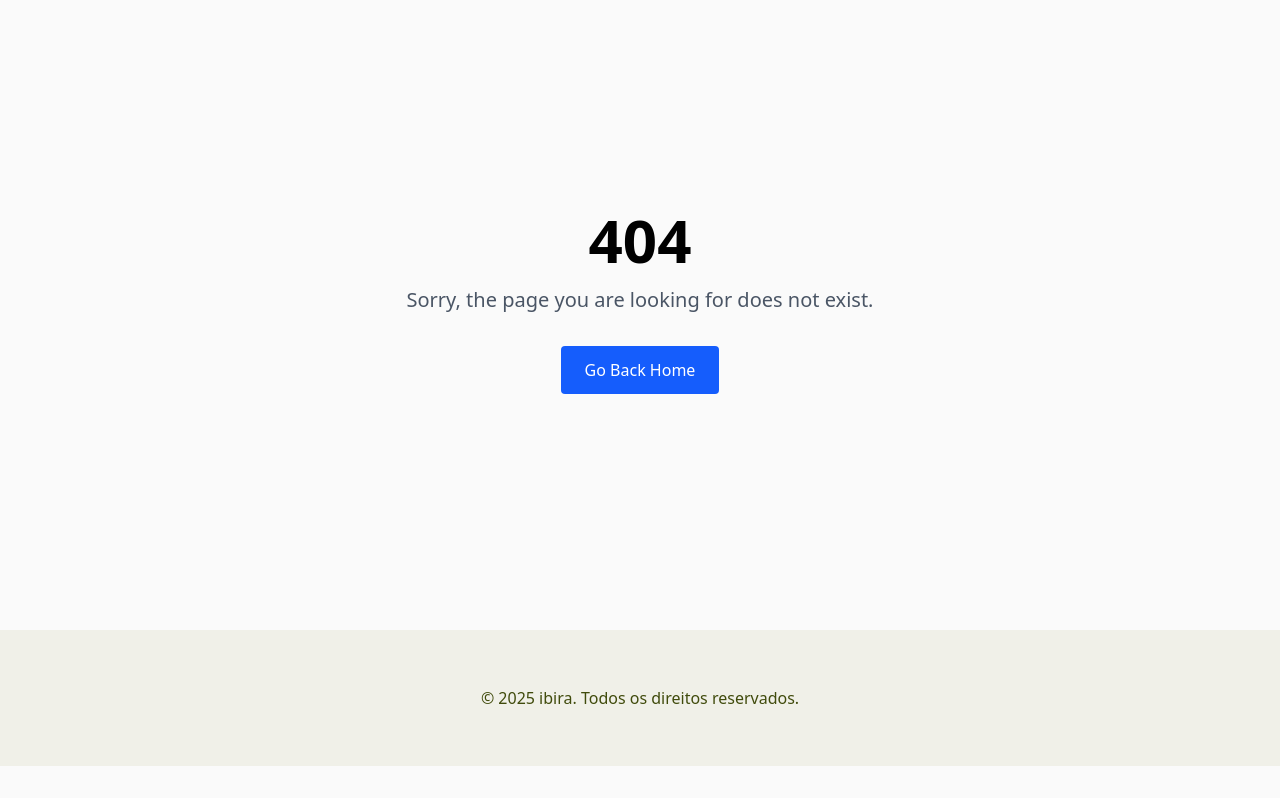
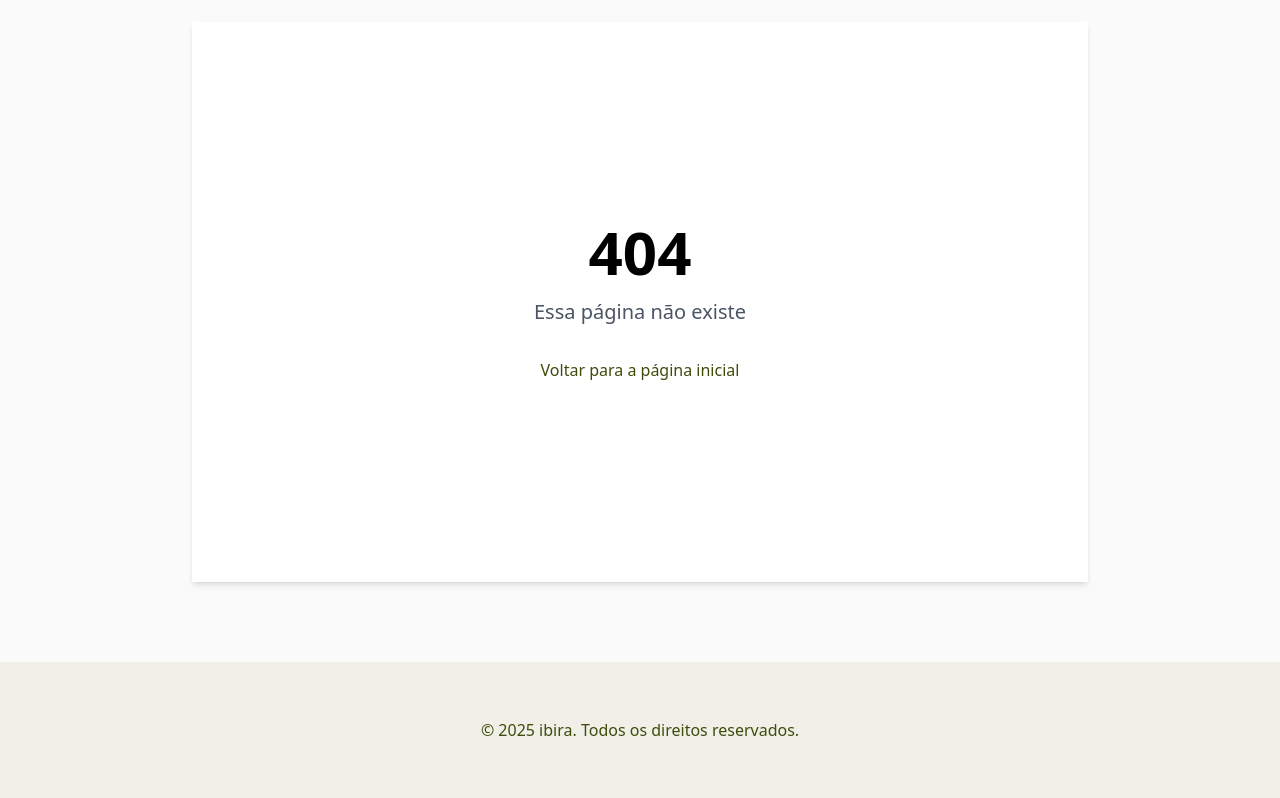
Before and after one commit to ibira-xyz/visu, a Flask app: template src/templates/not_found.html in a window 1280 px wide. Shown: the part 70-868 px from the top of the page. Before the commit the page ends 836 px from the top, so only its background shows below. Run offline with Flask 3, Linux system fonts and the light colour scheme; the template is opened without the code that fills it, so the values that code supplies are empty; style sheets or scripts are compiled from the project's sources; parts of the project's set-up code (start-up, migrations or seed data) failed here and were passed over.

Commit message:
Ajusta formatação das paginas de exceção

```diff
--- a/src/templates/not_found.html
+++ b/src/templates/not_found.html
@@ -1,11 +1,12 @@
 {% extends "base.html" %}
 
 {% block content %}
-<div class="flex flex-col items-center justify-center h-[70vh]">
+<div class="bg-white shadow-md p-8 mb-8 max-w-4xl mx-auto
+            flex flex-col items-center justify-center h-[70vh]">
   <h1 class="text-6xl font-bold mb-4">404</h1>
-  <p class="text-xl text-gray-600 mb-8">Sorry, the page you are looking for does not exist.</p>
-  <a href="{{ base_url }}" class="px-6 py-3 bg-blue-600 text-white rounded hover:bg-blue-700 transition-colors duration-300">
-    Go Back Home
+    <p class="text-xl text-gray-600 mb-8">Essa página não existe</p>
+  <a href="{{ base_url }}" class="text-dark-moss-green hover:text-dark-moss-green-600 transition-colors">
+    Voltar para a página inicial
   </a>
 </div>
 {% endblock %}
```
Also changed, not shown: src/templates/server_error.html (+5 -4 lines).
